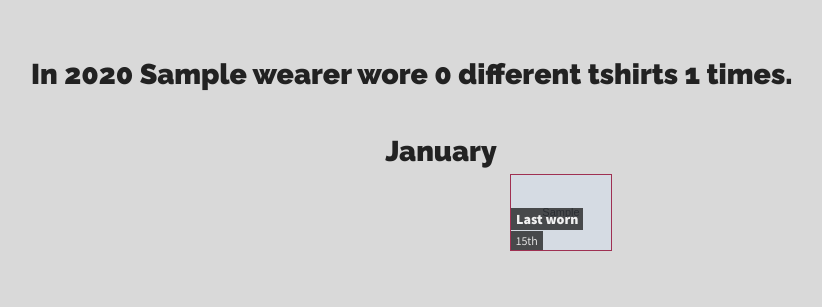
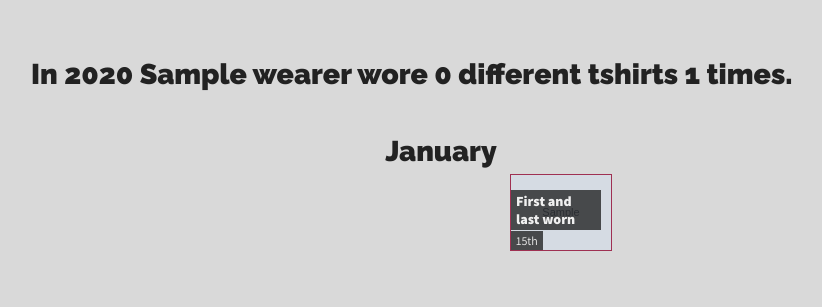
Before and after one commit to norm/hasworn, a Django app: template templates/wearers/wearer_year.html in a window 1280 px wide. Shown: the part 149-456 px from the top of the page, without its empty margins (199-1021 px from the left). Run offline with Django 3.2, Linux system fonts and the light colour scheme; tables that the repository leaves empty hold one stand-in row (values such as "Sample post"); the template is opened without the code that fills it: values that come from a table or form of the project are taken from there, most other values are stand-ins (such as "Sample title", 1, 10 or a date in 2020); grey boxes marked "Sample" are stand-in pictures; style sheets or scripts are compiled from the project's sources; parts of the project's set-up code (start-up, migrations or seed data) failed here and were passed over; some libraries are stand-ins or nearby versions.

Commit message:
Don’t repeatedly show “first worn”
In the year page, any shirt that was first worn that year had
"first worn" on it every time, not just the first time.

```diff
--- a/hasworn/wearers/pages.py
+++ b/hasworn/wearers/pages.py
@@ -45,7 +45,7 @@ class WearerYear(StaticPage):
                     wearing.worn.first_worn.day <= date(self.year, 12, 31)
                 )
             if this_year:
-                context['new_wearings'].add(wearing.pk)
+                context['new_wearings'].add(wearing.worn.pk)
         return context
 
 
--- a/templates/wearers/wearer_year.html
+++ b/templates/wearers/wearer_year.html
@@ -39,7 +39,7 @@
           <img src='//hasworn.m17s.net/placeholder/tshirt.100.jpg' width=100 height=100 alt=''>
         {% endthumbnail %}
         <i>
-          {% if wearing.pk in new_wearings %}
+          {% if wearing.day == wearing.worn.first_worn.day %}
             {% if wearing.day == wearing.worn.last_worn.day %}
               First and last worn
             {% else %}
```
